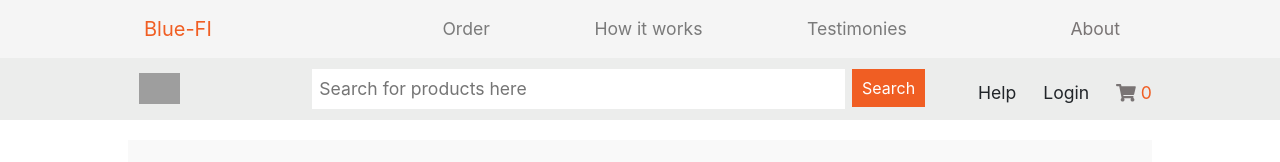
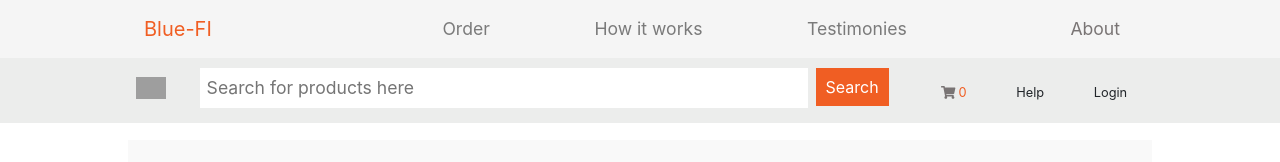
Before and after one commit to XROLE/blueFlame_indoors, a React app: page /cart in a window 1280 px wide. Shown: the top 162 px of the page. Built offline with nearby package versions, Linux system fonts and the light colour scheme; grey boxes are pictures that could not be loaded.

Commit message:
refactor modal style refactor search bar to display modal add welcome message on succefle sign up

```diff
--- a/src/components/Modal/modal.scss
+++ b/src/components/Modal/modal.scss
@@ -1,5 +1 @@
 @import '../../sass/variables.scss';
-
-#modal-dialog {
-  max-width: 50% !important;
-}
--- a/src/components/SearchBar/index.js
+++ b/src/components/SearchBar/index.js
@@ -1,10 +1,11 @@
-import React, { Component } from 'react';
+import React, { Component, Fragment } from 'react';
 import { Link } from 'react-router-dom';
 import { FontAwesomeIcon } from '@fortawesome/react-fontawesome';
 import { faShoppingCart } from '@fortawesome/free-solid-svg-icons';
 import Auth from '../../components/Authentication';
 import { connect } from 'react-redux';
 import { getCartCount } from '../../actions';
+import Modal from '../../components/Modal';
 import './searchbar.scss';
 
 export class SearchBar extends Component {
@@ -26,7 +27,7 @@ export class SearchBar extends Component {
   }
 
   render() {
-    return (
+    return (<Fragment>
       <div className="search-bar">
         <div className="control-container">
           <div className="search-bar-logo-container">
@@ -43,6 +44,7 @@ export class SearchBar extends Component {
             </div>
           </form>
           <div className="search-bar-nav">
+            <p className="cart-icon-container"><Link to="/cart" > <FontAwesomeIcon icon={faShoppingCart} /> <span className="cart-quantity">{this.props.cartCount}</span></Link></p>
             <p onClick={() => this.props.history.push('/help')}> Help </p>
             {
               !localStorage.getItem('BFT-token') ?
@@ -52,16 +54,19 @@ export class SearchBar extends Component {
                 >
                   Login
                 </p> :
-                <p onClick={() => this.logout()}>
-                  Logout
+                <>
+                  <p className="username" > Hi, Samuel </p>
+                  <p onClick={() => this.logout()}>
+                    Logout
                 </p>
+                </>
 
             }
-            <p className="cart-icon-container"><Link to="/cart" > <FontAwesomeIcon icon={faShoppingCart} /> <span className="cart-quantity">{this.props.cartCount}</span></Link></p>
           </div>
-          {/* <Auth /> */}
         </div>
       </div>
+      <Auth />
+    </Fragment>
     );
   }
 }
--- a/src/components/SearchBar/searchbar.scss
+++ b/src/components/SearchBar/searchbar.scss
@@ -2,14 +2,22 @@
 
 .search-bar {
   position: fixed;
-  top: 55px;
+  top: 58px;
   z-index: 900;
   width: 100%;
-  bottom: 2%;
   text-align: center;
   margin: 0 auto;
   background-color: #ecedec;
   height: 65px;
+
+  .username {
+    font-weight: bold;
+    pointer-events: none;
+  }
+
+  .username:hover {
+    color: $text-color;
+  }
 
   .cart-icon-container {
     a {
@@ -29,31 +37,31 @@
   }
 
   &-logo-container {
-    width: 18%;
+    width: 10%;
     border-color: $primary;
     .logo {
       width: 100%;
     }
 
     .image-container {
-      width: 40%;
+      width: 75%;
     }
 
     .image-container-2 {
       width: 55%;
       overflow: hidden;
-      margin-top: 25%;
+      margin-top: 30%;
       margin-left: 15%;
     }
   }
 
   &-form {
     display: flex;
-    width: 65%;
+    width: 100%;
     margin: auto 0;
 
     &-input-container {
-      width: 80%;
+      width: 85%;
     }
 
     input {
@@ -76,11 +84,11 @@
 
   &-nav {
     display: flex;
-    justify-content: space-between;
+    justify-content: space-around;
     margin-top: 25px;
-    width: 17%;
+    width: 33%;
     p {
-      font-size: $primary-size;
+      font-size: $lower-primary;
       &:hover {
         cursor: pointer;
         color: $primary;
--- a/src/components/SignUp/index.js
+++ b/src/components/SignUp/index.js
@@ -63,7 +63,7 @@ componentDidUpdate() {
         <div className="signUp-form-element-container">
           <input type="password" name="confirmPassword" placeholder="Confirm Password" onChange= { (e) => this.handleChange(e) }/>
           {
-            this.props.error &&  <p className="error-placeholder"> Error: {this.props.error}</p>
+            this.props.error &&  <p className="error-placeholder"> {this.props.error}</p>
           }
         </div>
         <button onClick = { (e) => this.handleSubmit(e) } disabled={this.props.inProgress}> Create Account</button>
```
Also changed, not shown: src/index.js (+15 -15 lines).
